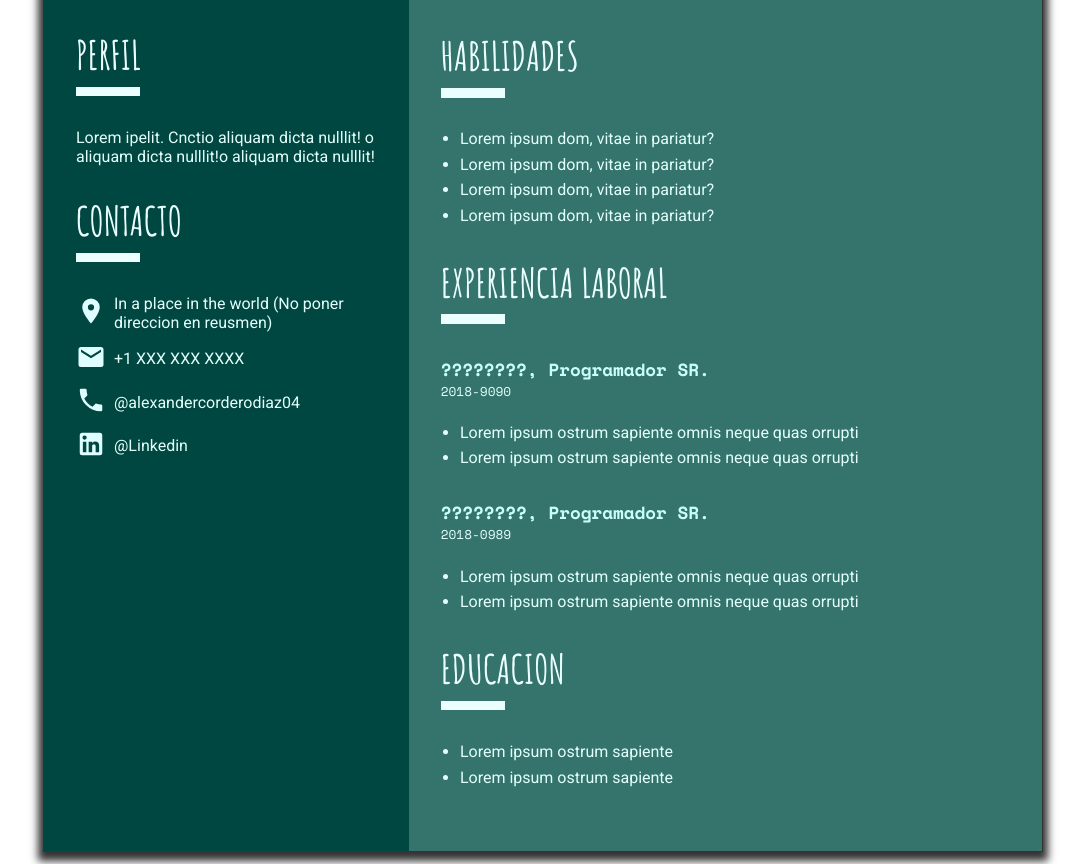
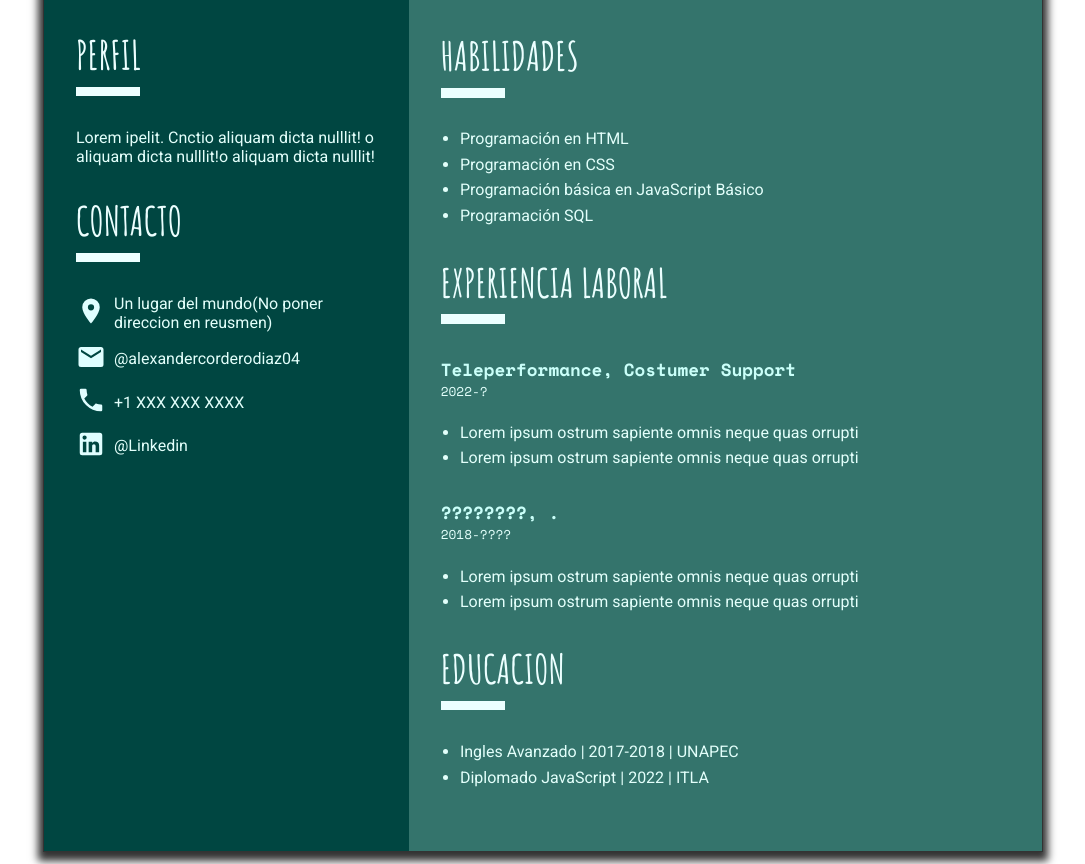
Before and after one commit to AlexanderC04/Alexander-Cordero-diplomado-javascript, a website: page creacion-de-cv-con-css-y-html/resume.html in a window 1280 px wide. Shown: the part 280-1144 px from the top of the page, without its empty margins (97-1182 px from the left). Drawn offline with nearby package versions, Linux system fonts and the light colour scheme; files that its build step writes are made by us from their sources; files whose address does not match are found by name.

Commit message:
info update

```diff
--- a/creacion-de-cv-con-css-y-html/resume.html
+++ b/creacion-de-cv-con-css-y-html/resume.html
@@ -37,7 +37,7 @@
                 />
               </div>
               <p class="contact__info">
-                In a place in the world (No poner direccion en reusmen)
+                Un lugar del mundo(No poner direccion en reusmen)
               </p>
             </li>
             <li class="contact__list-item">
@@ -48,7 +48,7 @@
                   alt="Icon email"
                 />
               </div>
-              <p class="contact__info">+1 XXX XXX XXXX</p>
+              <p class="contact__info">@alexandercorderodiaz04</p>
             </li>
 
             <li class="contact__list-item">
@@ -59,7 +59,7 @@
                   alt="Icon phone"
                 />
               </div>
-              <p class="contact__info">@alexandercorderodiaz04</p>
+              <p class="contact__info">+1 XXX XXX XXXX</p>
             </li>
             <li class="contact__list-item">
               <div class="contact__icon-holder">
@@ -83,24 +83,18 @@
         <article class="resume__article">
           <h3 class="title">HABILIDADES</h3>
           <ul class="resume__list">
+            <li class="resume__list-item">Programación en HTML</li>
+            <li class="resume__list-item">Programación en CSS</li>
             <li class="resume__list-item">
-              Lorem ipsum dom, vitae in pariatur?
+              Programación básica en JavaScript Básico
             </li>
-            <li class="resume__list-item">
-              Lorem ipsum dom, vitae in pariatur?
-            </li>
-            <li class="resume__list-item">
-              Lorem ipsum dom, vitae in pariatur?
-            </li>
-            <li class="resume__list-item">
-              Lorem ipsum dom, vitae in pariatur?
-            </li>
+            <li class="resume__list-item">Programación SQL</li>
           </ul>
         </article>
         <article class="resume__article">
           <h3 class="title">EXPERIENCIA LABORAL</h3>
-          <h4 class="subtitle">????????, Programador SR.</h4>
-          <p class="date-info">2018-9090</p>
+          <h4 class="subtitle">Teleperformance, Costumer Support</h4>
+          <p class="date-info">2022-?</p>
           <ul class="resume__list">
             <li class="resume__list-item">
               Lorem ipsum ostrum sapiente omnis neque quas orrupti
@@ -109,8 +103,8 @@
               Lorem ipsum ostrum sapiente omnis neque quas orrupti
             </li>
           </ul>
-          <h4 class="subtitle">????????, Programador SR.</h4>
-          <p class="date-info">2018-0989</p>
+          <h4 class="subtitle">????????, .</h4>
+          <p class="date-info">2018-????</p>
           <ul class="resume__list">
             <li class="resume__list-item">
               Lorem ipsum ostrum sapiente omnis neque quas orrupti
@@ -123,8 +117,12 @@
         <article class="resume__article">
           <h3 class="title">EDUCACION</h3>
           <ul class="resume__list">
-            <li class="resume__list-item">Lorem ipsum ostrum sapiente</li>
-            <li class="resume__list-item">Lorem ipsum ostrum sapiente</li>
+            <li class="resume__list-item">
+              Ingles Avanzado | 2017-2018 | UNAPEC
+            </li>
+            <li class="resume__list-item">
+              Diplomado JavaScript | 2022 | ITLA
+            </li>
           </ul>
         </article>
       </section>
```
